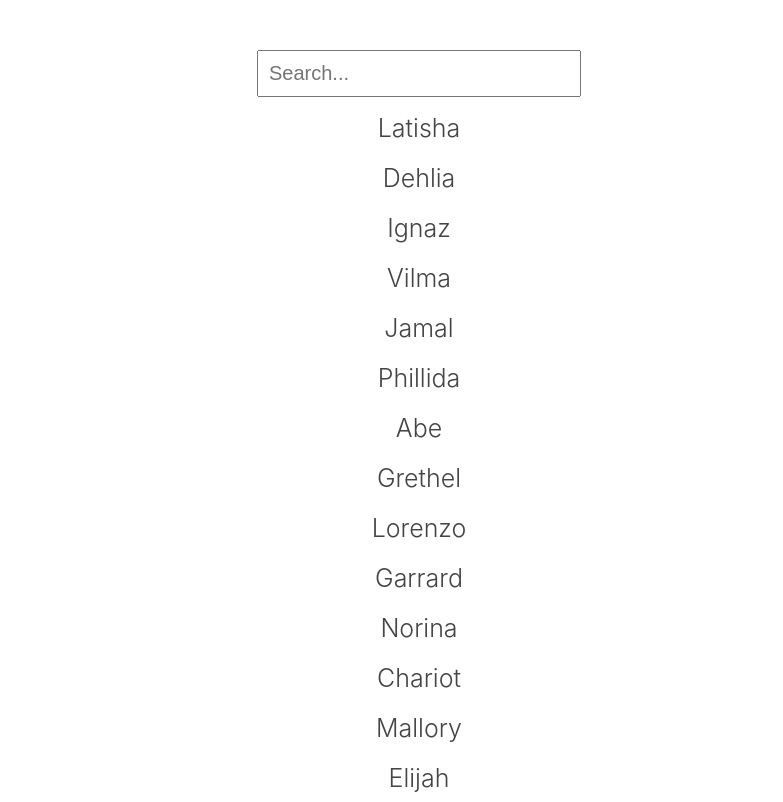
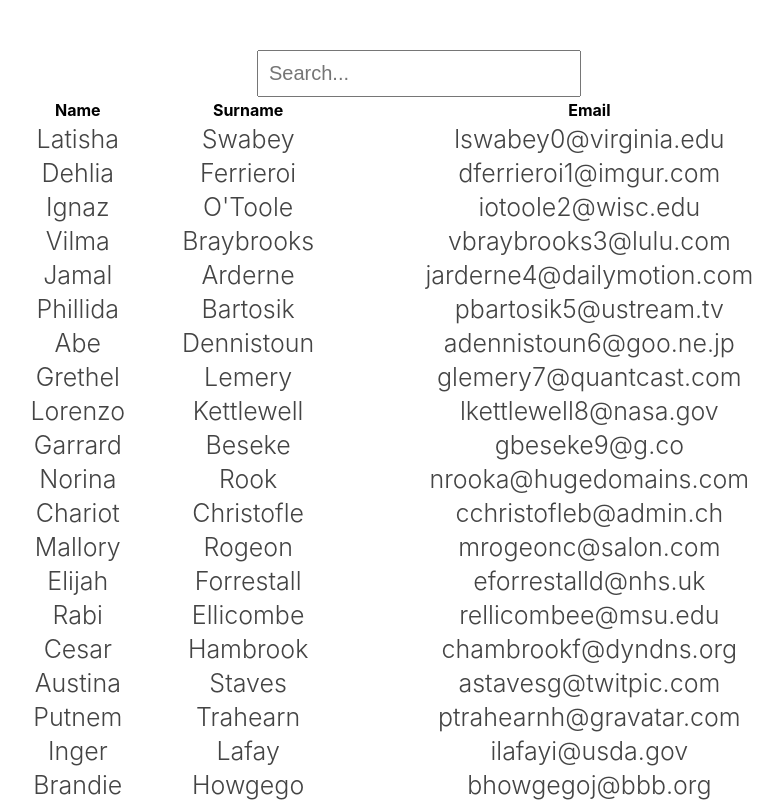
Before and after one commit to Sangkun-svg/react-toys, a React (Create React App) app in the folder search-filter/: page / in a window 1280 px wide. Shown: the top 802 px of the page, without its empty margins (221-1004 px from the left). Built offline with nearby package versions, Linux system fonts and the light colour scheme.

Commit message:
feat : add table

```diff
--- a/search-filter/src/App.css
+++ b/search-filter/src/App.css
@@ -21,4 +21,9 @@
   font-size: 25px;
   color: #444;
   font-weight: 300;
+  border-bottom: 1px solid gray;
 }
+
+.listContent {
+  text-align: center;
+}
--- a/search-filter/src/App.tsx
+++ b/search-filter/src/App.tsx
@@ -1,7 +1,8 @@
-import React, { useEffect, useState } from "react";
+import React, { useState } from "react";
 import { User } from "./mock/user";
 import _ from "lodash";
 import "./App.css";
+import { Table } from "./Table";
 
 type user = {
   id: number;
@@ -25,17 +26,29 @@ function App() {
         className="search"
         onChange={onQuery}
       />
-      <ul className="list">
-        {User.filter((el) =>
-          el.first_name.toLocaleLowerCase().includes(query.toLowerCase())
-        ).map((el) => {
-          return (
-            <li key={el.id} className="listItem">
-              {el.first_name}
-            </li>
-          );
-        })}
-      </ul>
+      <table>
+        <tbody>
+          <tr>
+            <th>Name</th>
+            <th>Surname</th>
+            <th>Email</th>
+          </tr>
+          {User.filter(
+            (el) =>
+              el.first_name.toLocaleLowerCase().includes(query.toLowerCase()) ||
+              el.last_name.toLocaleLowerCase().includes(query.toLowerCase()) ||
+              el.email.toLocaleLowerCase().includes(query.toLowerCase())
+          ).map((el) => {
+            return (
+              <tr key={el.id} className="listItem">
+                <td className="listContent">{el.first_name}</td>
+                <td className="listContent">{el.last_name}</td>
+                <td className="listContent">{el.email}</td>
+              </tr>
+            );
+          })}
+        </tbody>
+      </table>
     </div>
   );
 }
--- /dev/null
+++ b/search-filter/src/Table.tsx
@@ -0,0 +1,18 @@
+export const Table = ({ data }: any) => {
+  return (
+    <table>
+      <tbody>
+        <tr>
+          <th>Name</th>
+          <th>Surname</th>
+          <th>Email</th>
+        </tr>
+        <tr>
+          <td></td>
+          <td></td>
+          <td></td>
+        </tr>
+      </tbody>
+    </table>
+  );
+};
--- a/search-filter/src/index.tsx
+++ b/search-filter/src/index.tsx
@@ -1,19 +1,13 @@
-import React from 'react';
-import ReactDOM from 'react-dom/client';
-import './index.css';
-import App from './App';
-import reportWebVitals from './reportWebVitals';
+import React from "react";
+import ReactDOM from "react-dom/client";
+import "./index.css";
+import App from "./App";
 
 const root = ReactDOM.createRoot(
-  document.getElementById('root') as HTMLElement
+  document.getElementById("root") as HTMLElement
 );
 root.render(
   <React.StrictMode>
     <App />
   </React.StrictMode>
 );
-
-// If you want to start measuring performance in your app, pass a function
-// to log results (for example: reportWebVitals(console.log))
-// or send to an analytics endpoint. Learn more: https://bit.ly/CRA-vitals
-reportWebVitals();
--- a/search-filter/src/react-app-env.d.ts
+++ /dev/null
@@ -1 +0,0 @@
-/// <reference types="react-scripts" />
--- a/search-filter/src/reportWebVitals.ts
+++ /dev/null
@@ -1,15 +0,0 @@
-import { ReportHandler } from 'web-vitals';
-
-const reportWebVitals = (onPerfEntry?: ReportHandler) => {
-  if (onPerfEntry && onPerfEntry instanceof Function) {
-    import('web-vitals').then(({ getCLS, getFID, getFCP, getLCP, getTTFB }) => {
-      getCLS(onPerfEntry);
-      getFID(onPerfEntry);
-      getFCP(onPerfEntry);
-      getLCP(onPerfEntry);
-      getTTFB(onPerfEntry);
-    });
-  }
-};
-
-export default reportWebVitals;
```
Also changed, not shown: search-filter/src/logo.svg (deleted).
